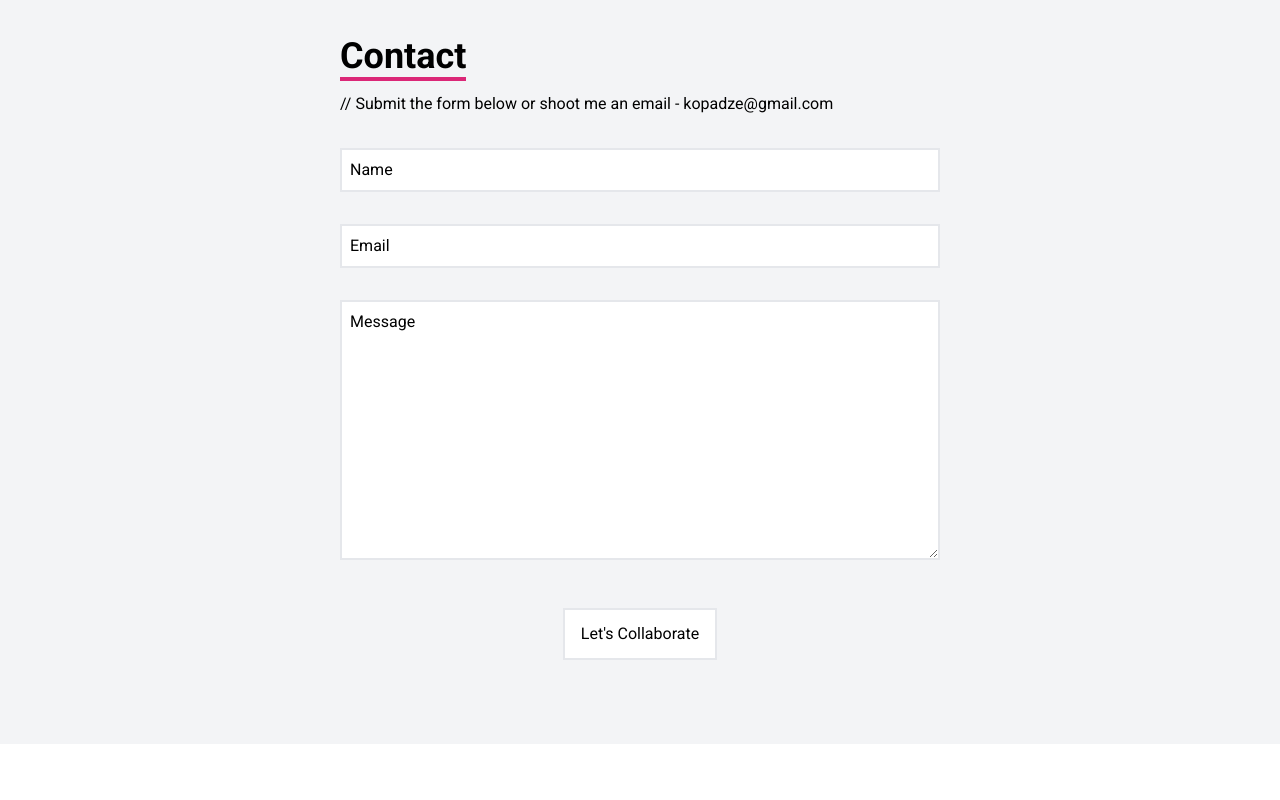
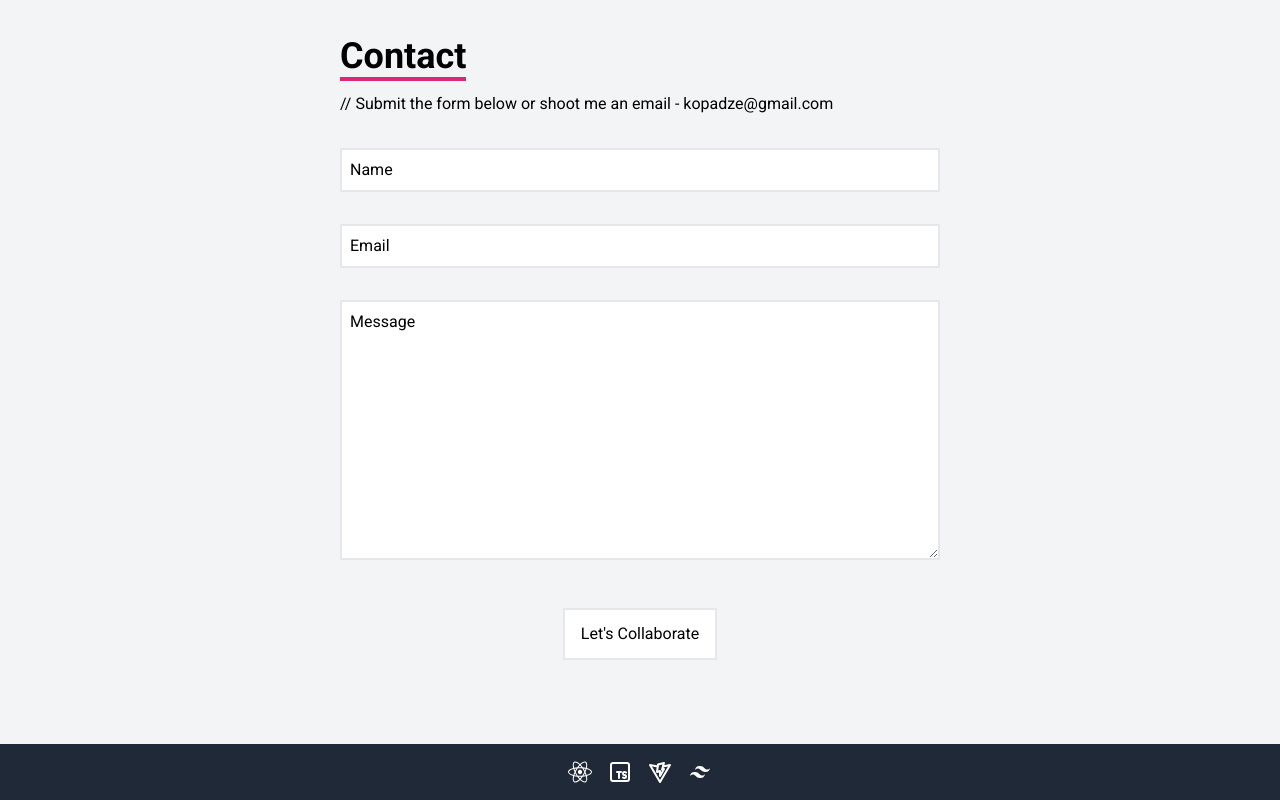
Before and after one commit to geokopa/personal-website, a React (Vite) app: page / in a window 1280 px wide. Shown: the part 4256-5056 px from the top of the page. Before the commit the page ends 5000 px from the top, so only its background shows below. Built offline with nearby package versions, Linux system fonts and the light colour scheme.

Commit message:
added footer with technologies used

```diff
--- a/src/App.tsx
+++ b/src/App.tsx
@@ -6,6 +6,7 @@ import Navbar from "./components/shared/Navbar";
 import Testimonials from "./components/pages/Testimonial";
 import Clients from "./components/pages/Clients";
 import Timeline from "./components/pages/Timeline";
+import Footer from "./components/shared/Footer";
 
 function App() {
   return (
@@ -18,6 +19,7 @@ function App() {
       {/* <Skills /> */}
       <Testimonials />
       <Contact />
+      <Footer />
     </>
   );
 }
--- /dev/null
+++ b/src/components/shared/Footer.tsx
@@ -0,0 +1,46 @@
+import { FaReact, FaCss3Alt } from "react-icons/fa";
+import { BiLogoTailwindCss } from "react-icons/bi";
+import { TbBrandHtml5, TbBrandTypescript, TbBrandVite } from "react-icons/tb";
+
+const Footer = () => {
+  return (
+    <footer className="bg-gray-800 text-white p-4">
+      <div className="flex justify-center space-x-4">
+        <a
+          href="https://react.dev/"
+          target="_blank"
+          rel="noopener noreferrer"
+          className="hover:text-gray-300"
+        >
+          <FaReact className="h-6 w-6" />
+        </a>
+        <a
+          href="https://www.typescriptlang.org/"
+          target="_blank"
+          rel="noopener noreferrer"
+          className="hover:text-gray-300"
+        >
+          <TbBrandTypescript className="h-6 w-6" />
+        </a>
+        <a
+          href="https://vitejs.dev/"
+          target="_blank"
+          rel="noopener noreferrer"
+          className="hover:text-gray-300"
+        >
+          <TbBrandVite className="h-6 w-6" />
+        </a>
+        <a
+          href="https://tailwindcss.com/"
+          target="_blank"
+          rel="noopener noreferrer"
+          className="hover:text-gray-300"
+        >
+          <BiLogoTailwindCss className="h-6 w-6" />
+        </a>
+      </div>
+    </footer>
+  );
+};
+
+export default Footer;
```
